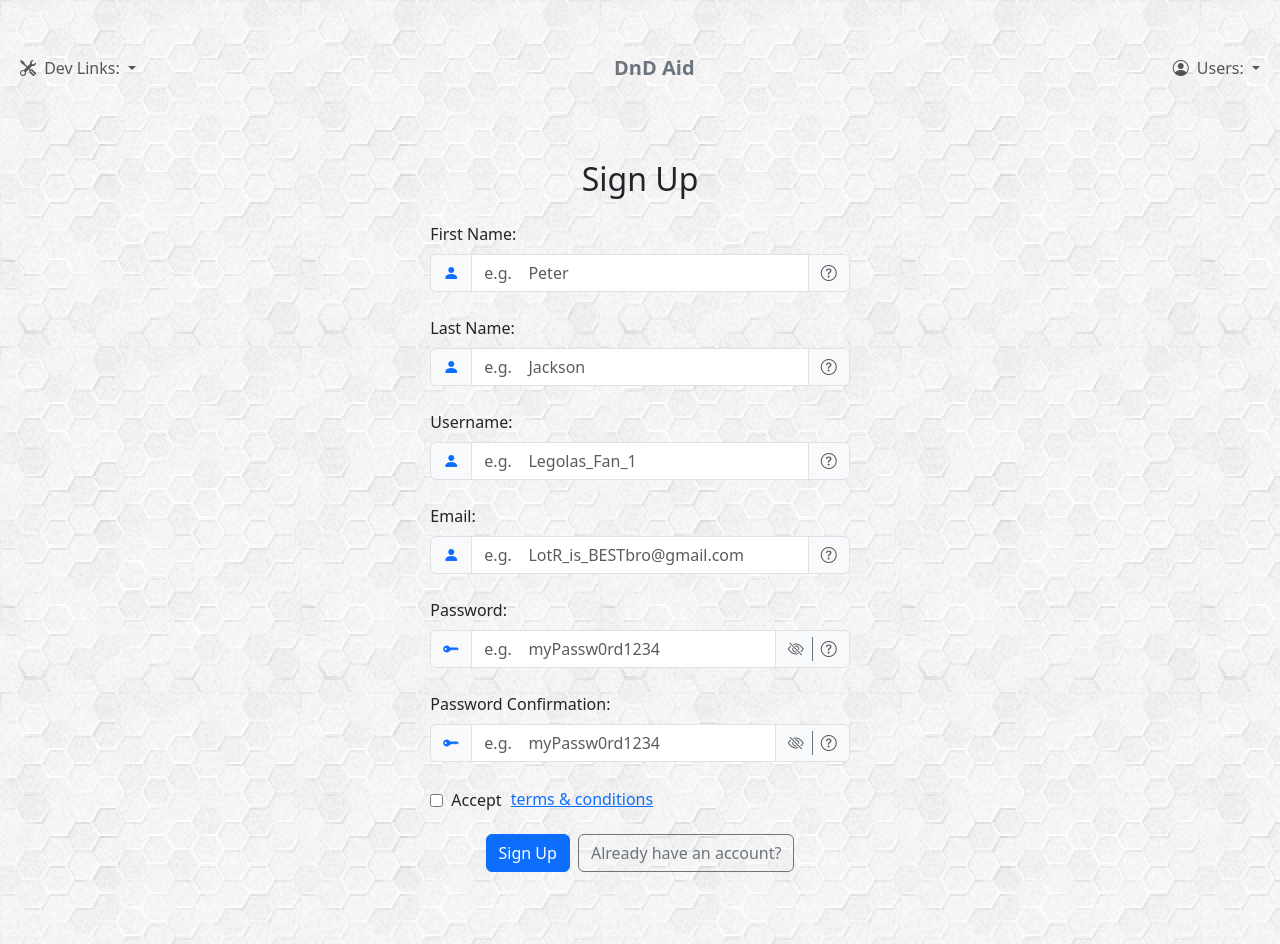
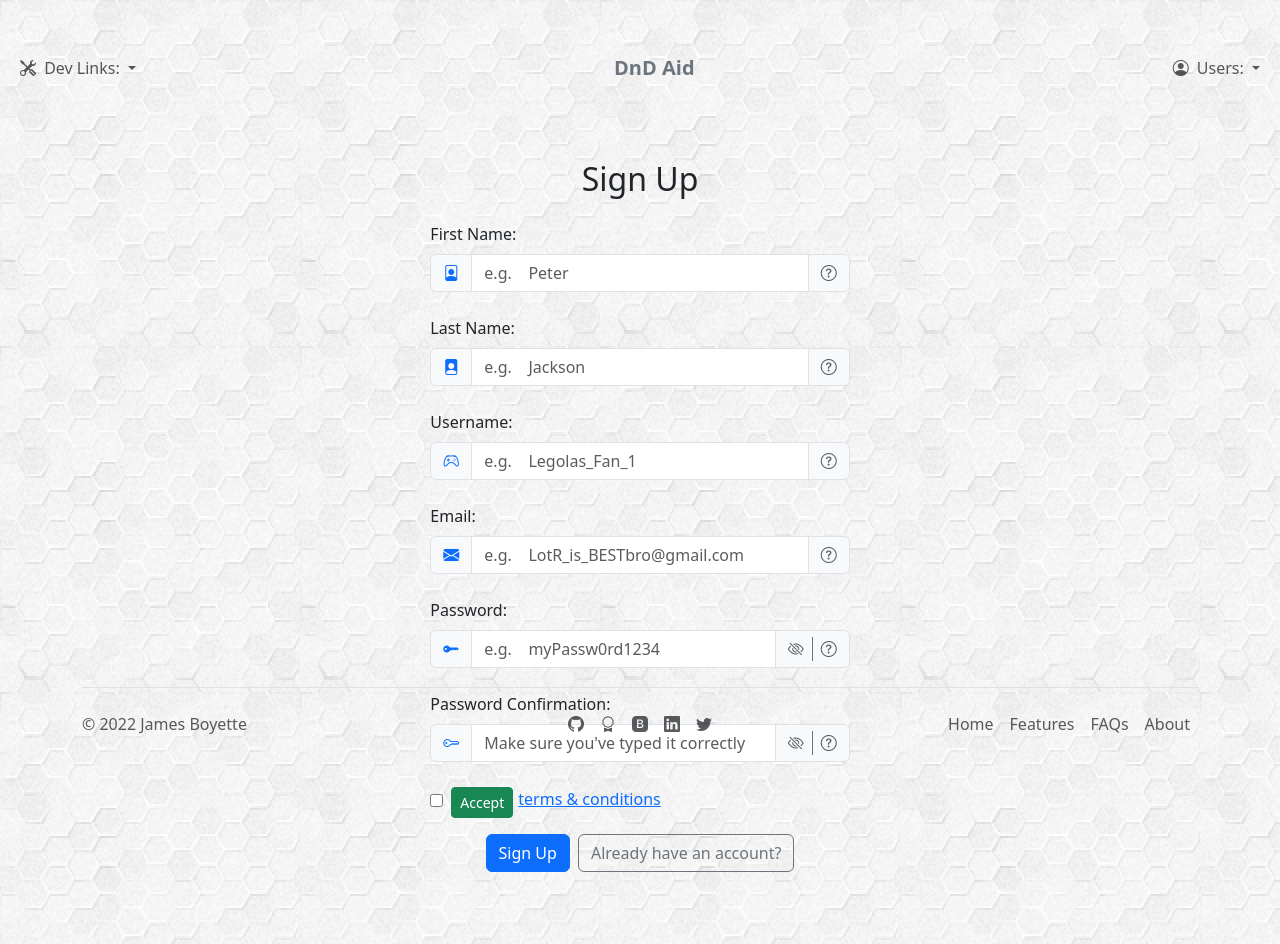
Before and after one commit to James-M-Boyette/DnD_Aid_Vue_app_v3, a Vue app: page /sign-up in a window 1280 px wide. Built offline with nearby package versions, Linux system fonts and the light colour scheme.

Commit message:
feature: add footer

```diff
--- a/index.html
+++ b/index.html
@@ -21,11 +21,25 @@
       sizes="180x180"
       href="./src/assets/favIcons/apple-touch-icon.png"
     />
+    <!-- <link
+      href="https://cdn.jsdelivr.net/npm/bootstrap@5.2.2/dist/css/bootstrap.min.css"
+      rel="stylesheet"
+      integrity="sha384-Zenh87qX5JnK2Jl0vWa8Ck2rdkQ2Bzep5IDxbcnCeuOxjzrPF/et3URy9Bv1WTRi"
+      crossorigin="anonymous"
+    /> -->
+
     <meta name="viewport" content="width=device-width, initial-scale=1.0" />
     <title>DnD Aid</title>
+    <style></style>
   </head>
   <body>
-    <div id="app"></div>
+    <div id="app">DnD Aid will be displayed here ...</div>
+
     <script type="module" src="/src/main.js"></script>
+    <!-- <script
+      src="https://cdn.jsdelivr.net/npm/bootstrap@5.2.2/dist/js/bootstrap.bundle.min.js"
+      integrity="sha384-OERcA2EqjJCMA+/3y+gxIOqMEjwtxJY7qPCqsdltbNJuaOe923+mo//f6V8Qbsw3"
+      crossorigin="anonymous"
+    ></script> -->
   </body>
 </html>
--- a/src/App.vue
+++ b/src/App.vue
@@ -1,21 +1,24 @@
 <script setup>
 import { RouterLink, RouterView } from "vue-router";
-import HomeView from "@/views/HomeView.vue";
-import Navbar from "@/components/Navbar.vue";
+import HomeView from "./views/HomeView.vue";
+import Navbar from "./components/Navbar.vue";
+import FooterView from "./components/FooterView.vue";
 </script>
 
 <template>
   <header>
     <Navbar />
   </header>
-
-  <RouterView />
+  <main>
+    <RouterView />
+  </main>
   <!-- Reminder: this is a place-holder, and I need to make "loading" + "error" components ... maybe that are used on all pages -->
   <!-- <ul>
       <li class="text-danger" v-for="error in errors" :key="error">
         {{ error }}
       </li>
     </ul> -->
+  <FooterView />
 </template>
 
 <style scoped></style>
--- a/src/assets/css/main.css
+++ b/src/assets/css/main.css
@@ -1,34 +1,51 @@
 @import "./base.css";
 
-#app {
-  /* max-width: 1280px;
+/* #app {
+  max-width: 1280px;
   margin: 0 auto;
   padding: 2rem;
 
-  font-weight: normal; */
-  /* background-color: #393939; */
-}
+  font-weight: normal;
+  background-color: #393939;
+} */
 
 body {
   background-image: url("../background/hexellence.png");
   background-repeat: repeat;
+  display: flex;
+  flex-direction: column;
+  /* height: 100vh; */
+  /* height: 100% !important;
+  min-height: 100vh; */
+}
+main {
+  flex: 1 0 auto !important;
 }
 
+footer {
+  flex-shrink: 0 !important;
+  margin-top: 100px !important;
+}
+
+/* min-height: 100vh; */
+/* height: 100vh !important; */
+/* height: 100% !important; */
+
 @media (hover: hover) {
-  a:hover {
-    /* background-color: hsla(160, 100%, 37%, 0.2); */
-  }
+  /* a:hover {
+    background-color: hsla(160, 100%, 37%, 0.2);
+  } */
 }
 
 @media (min-width: 1024px) {
-  body {
-    /* display: flex;
-    place-items: center; */
-  }
+  /* body {
+    display: flex;
+    place-items: center;
+  } */
 
-  #app {
-    /* display: grid;
+  /* #app {
+    display: grid;
     grid-template-columns: 1fr 1fr;
-    padding: 0 2rem; */
-  }
+    padding: 0 2rem;
+  } */
 }
--- /dev/null
+++ b/src/components/FooterView.vue
@@ -0,0 +1,142 @@
+<template>
+  <!-- <footer id="main-footer" class="footer fixed-bottom mt-auto py-3 my-4">
+    <ul class="nav justify-content-center border-bottom pb-3 mb-3">
+      <li class="nav-item">
+        <router-link :to="{ name: 'home' }" class="nav-link px-2 text-muted">
+          Home</router-link
+        >
+      </li>
+      <li class="nav-item">
+        <a href="#" class="nav-link px-2 text-muted">Features</a>
+      </li>
+      <li class="nav-item">
+        <a href="#" class="nav-link px-2 text-muted">Pricing</a>
+      </li>
+      <li class="nav-item">
+        <a href="#" class="nav-link px-2 text-muted">FAQs</a>
+      </li>
+      <li class="nav-item">
+        <a href="#" class="nav-link px-2 text-muted">About</a>
+      </li>
+    </ul>
+    <ul class="nav col-md-4 justify-content-end list-unstyled d-flex">
+      <li class="ms-3">
+        <a
+          class="text-muted"
+          target="_blank"
+          href="https://twitter.com/sou7hernsaint"
+          ><i class="bi bi-twitter"></i>
+        </a>
+      </li>
+      <li class="ms-3">
+        <a class="text-muted" href="#"
+          ><svg class="bi" width="24" height="24">
+            <use xlink:href="#instagram"></use></svg
+        ></a>
+      </li>
+      <li class="ms-3">
+        <a class="text-muted" href="#"
+          ><svg class="bi" width="24" height="24">
+            <use xlink:href="#facebook"></use></svg
+        ></a>
+      </li>
+    </ul>
+    <p class="text-center text-muted">© 2022 Company, Inc</p>
+  </footer> -->
+
+  <footer id="main-footer" class="footer fixed-bottom mt-auto py-3">
+    <div class="container">
+      <div
+        class="d-flex flex-wrap justify-content-around align-items-center py-3 mt-auto my-4 border-top"
+      >
+        <!-- Copyright -->
+        <p class="col-sm-12 col-md-4 mb-0 text-muted order-sm-3 order-md-1">
+          © 2022 James Boyette
+        </p>
+
+        <!-- Center Icons -->
+        <ul
+          class="nav col-sm-12 col-md-4 align-items-center justify-content-center mb-3 mb-md-0 me-md-auto link-dark text-decoration-none order-sm-2 order-md-2"
+        >
+          <!-- Github -->
+          <li class="nav-item">
+            <a
+              href="https://github.com/sou7hernsaint"
+              target="_blank"
+              class="nav-link px-2 text-muted"
+              ><i class="bi bi-github"></i
+            ></a>
+          </li>
+          <!-- LinkedIn -->
+          <li class="nav-item">
+            <a
+              href="https://www.james-boyette.com"
+              target="_blank"
+              class="nav-link px-2 text-muted"
+              ><i class="bi bi-award"></i
+            ></a>
+          </li>
+          <!-- DnD Aid Logo -->
+          <li class="nav-item">
+            <router-link
+              :to="{ name: 'home' }"
+              class="nav-link px-2 text-muted"
+            >
+              <!-- Insert DnD Logo ?as SVG? -->
+              <i class="bi bi-bootstrap-fill"></i
+            ></router-link>
+          </li>
+          <!-- LinkedIn -->
+          <li class="nav-item">
+            <a
+              href="https://www.linkedin.com/in/james-boyette/"
+              target="_blank"
+              class="nav-link px-2 text-muted"
+              ><i class="bi bi-linkedin"></i
+            ></a>
+          </li>
+          <!-- Twitter -->
+          <li class="nav-item">
+            <a
+              href="https://twitter.com/sou7hernsaint"
+              target="_blank"
+              class="nav-link px-2 text-muted"
+              ><i class="bi bi-twitter"></i
+            ></a>
+          </li>
+        </ul>
+
+        <!-- Right-Hand Links -->
+        <ul
+          class="nav col-sm-12 col-md-4 justify-content-end order-sm-1 order-md-3"
+        >
+          <li class="nav-item">
+            <router-link
+              :to="{ name: 'home' }"
+              class="nav-link px-2 text-muted"
+            >
+              Home</router-link
+            >
+          </li>
+          <li class="nav-item">
+            <a href="#" class="nav-link px-2 text-muted">Features</a>
+          </li>
+          <li class="nav-item">
+            <a href="#" class="nav-link px-2 text-muted">FAQs</a>
+          </li>
+          <li class="nav-item">
+            <a href="#" class="nav-link px-2 text-muted">About</a>
+          </li>
+        </ul>
+      </div>
+    </div>
+  </footer>
+</template>
+
+<script>
+export default {
+  name: "FooterView",
+};
+</script>
+
+<style></style>
--- a/src/main.js
+++ b/src/main.js
@@ -18,3 +18,5 @@ import "./assets/css/main.css";
 
 const app = createApp(App).use(router).mount("#app");
 import "bootstrap/dist/js/bootstrap.js";
+
+export default app;
--- a/src/views/HomeView.vue
+++ b/src/views/HomeView.vue
@@ -3,7 +3,7 @@
 </script>
 
 <template>
-  <main class="home">
+  <div class="home">
     <article class="container">
       <h1>Home</h1>
       <p>
@@ -21,7 +21,7 @@
         architecto maxime sint in dolorem.
       </p>
     </article>
-  </main>
+  </div>
 </template>
 
 <script>
--- a/src/views/Users/SignUpView.vue
+++ b/src/views/Users/SignUpView.vue
@@ -19,7 +19,7 @@
                 <label for="firstName" class="form-label">First Name:</label>
                 <div class="mb-4 input-group">
                   <span class="input-group-text">
-                    <i class="bi bi-person-fill text-primary"></i>
+                    <i class="bi bi-file-person text-primary"></i>
                   </span>
 
                   <input
@@ -48,7 +48,7 @@
                 <label for="lastName" class="form-label">Last Name:</label>
                 <div class="mb-4 input-group">
                   <span class="input-group-text">
-                    <i class="bi bi-person-fill text-primary"></i>
+                    <i class="bi bi-file-person-fill text-primary"></i>
                   </span>
 
                   <input
@@ -80,7 +80,7 @@
                 <label for="user-name" class="form-label">Username:</label>
                 <div class="mb-4 input-group">
                   <span class="input-group-text">
-                    <i class="bi bi-person-fill text-primary"></i>
+                    <i class="bi bi-controller text-primary"></i>
                   </span>
 
                   <input
@@ -108,7 +108,7 @@
                 <label for="email" class="form-label">Email:</label>
                 <div class="mb-4 input-group">
                   <span class="input-group-text">
-                    <i class="bi bi-person-fill text-primary"></i>
+                    <i class="bi bi-envelope-fill text-primary"></i>
                   </span>
 
                   <input
@@ -198,7 +198,7 @@
                 <div class="input-group mb-4">
                   <!-- This is the shaded icon to the left of the input field ... -->
                   <span class="input-group-text">
-                    <i class="bi bi-key-fill text-primary"></i>
+                    <i class="bi bi-key text-primary"></i>
                   </span>
                   <input
                     type="password"
@@ -206,7 +206,7 @@
                     class="form-control"
                     required
                     v-model="passwordSecond"
-                    placeholder="e.g.    myPassw0rd1234"
+                    placeholder="Make sure you've typed it correctly"
                   />
 
                   <!-- tooltip -->
@@ -252,8 +252,21 @@
               <!-- 'Terms' Checkbox + Modal trigger -->
               <div class="terms col-md-8 col-lg-8 col-xl-7 col-xxl-12">
                 <input type="checkbox" required v-model="consent" />
-                <label class="ms-2"
-                  >Accept
+                <label class="ms-2">
+                  <button
+                    type="button"
+                    class="btn btn-success btn-sm"
+                    @click="
+                      {
+                        {
+                          this.consent = !this.consent;
+                        }
+                      }
+                    "
+                  >
+                    Accept
+                  </button>
+
                   <a
                     href=""
                     type="button"
--- a/src/views/landing/AboutView.vue
+++ b/src/views/landing/AboutView.vue
@@ -4,7 +4,7 @@
   </div>
 </template>
 
-<style>
+<style scoped>
 @media (min-width: 1024px) {
   .about {
     min-height: 100vh;
```
Also changed, not shown: src/components/Footer.vue (deleted, +0 -13 lines).
